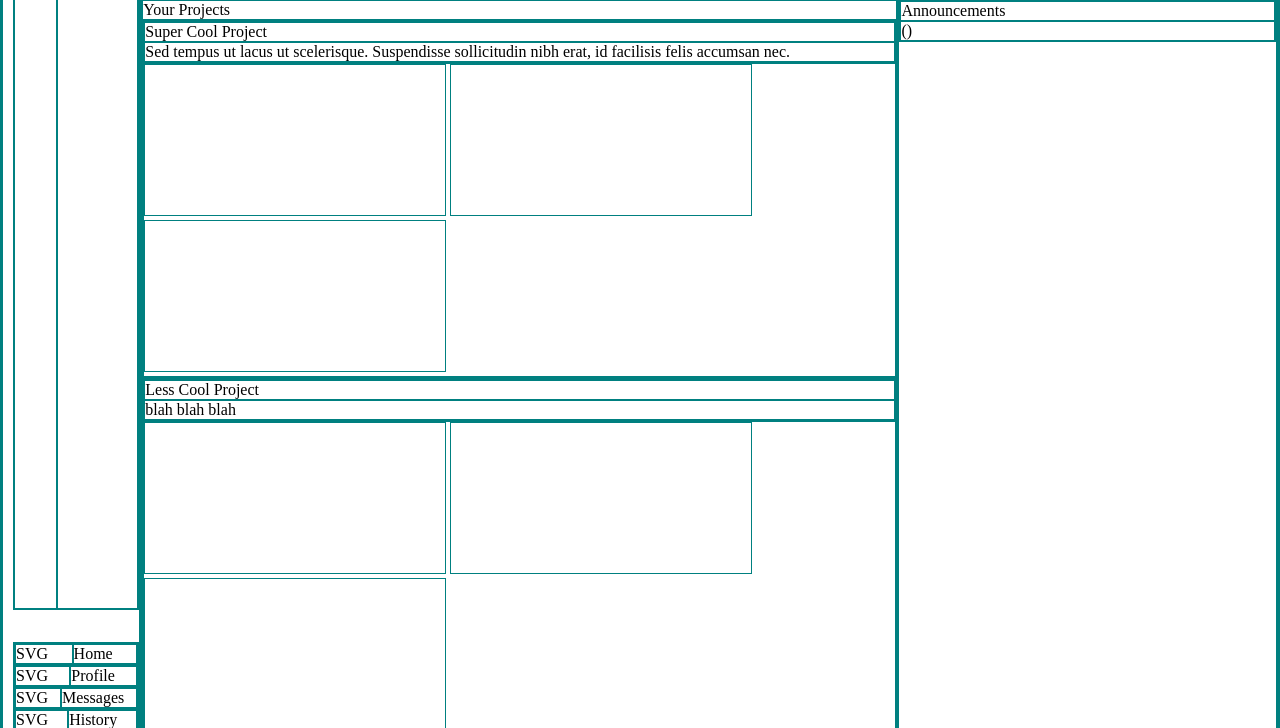
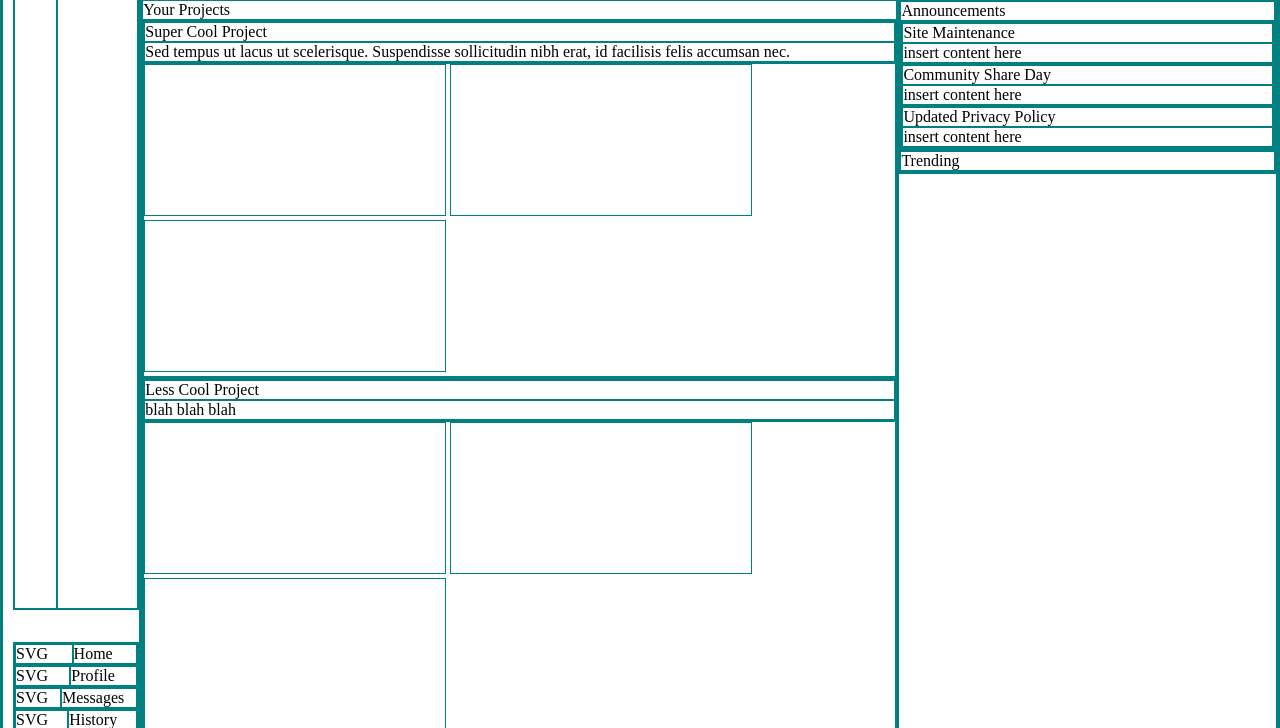
Before and after one commit to chaoticmewtral/admin-dashboard, a plain HTML site: page index.html in a window 1280 px wide. Shown: the part 72-800 px from the top of the page. Drawn offline with Linux system fonts and the light colour scheme.

Commit message:
Add content to index

```diff
--- a/index.html
+++ b/index.html
@@ -151,7 +151,24 @@
             <div class="announcements">
                 <p>Announcements</p>
                 <div>
-                    ()
+                    <div>
+                        <p>Site Maintenance</p>
+                        <p>insert content here</p>
+                    </div>
+                    <div>
+                        <p>Community Share Day</p>
+                        <p>insert content here</p>
+                    </div>
+                    <div>
+                        <p>Updated Privacy Policy</p>
+                        <p>insert content here</p>
+                    </div>
+                </div>
+            </div>
+            <div class="trending">
+                <p>Trending</p>
+                <div>
+
                 </div>
             </div>
         </div>
```
